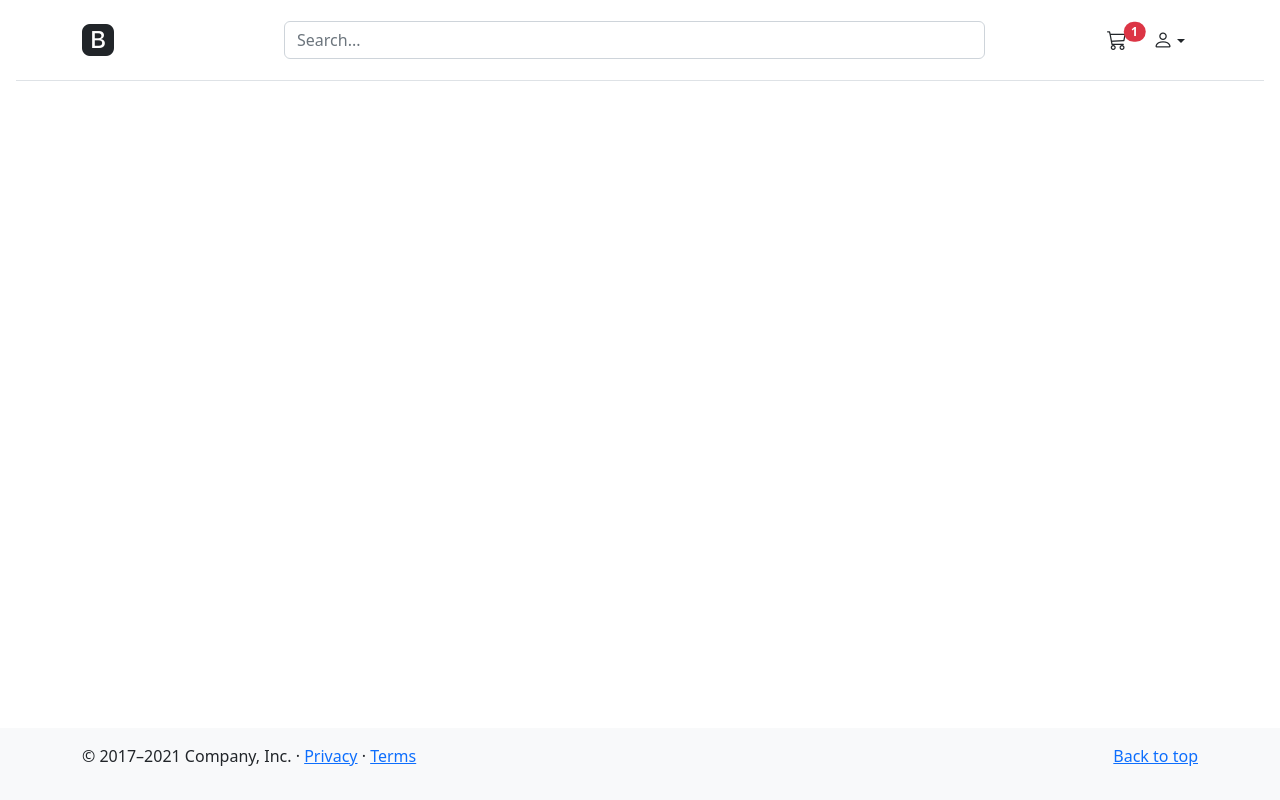
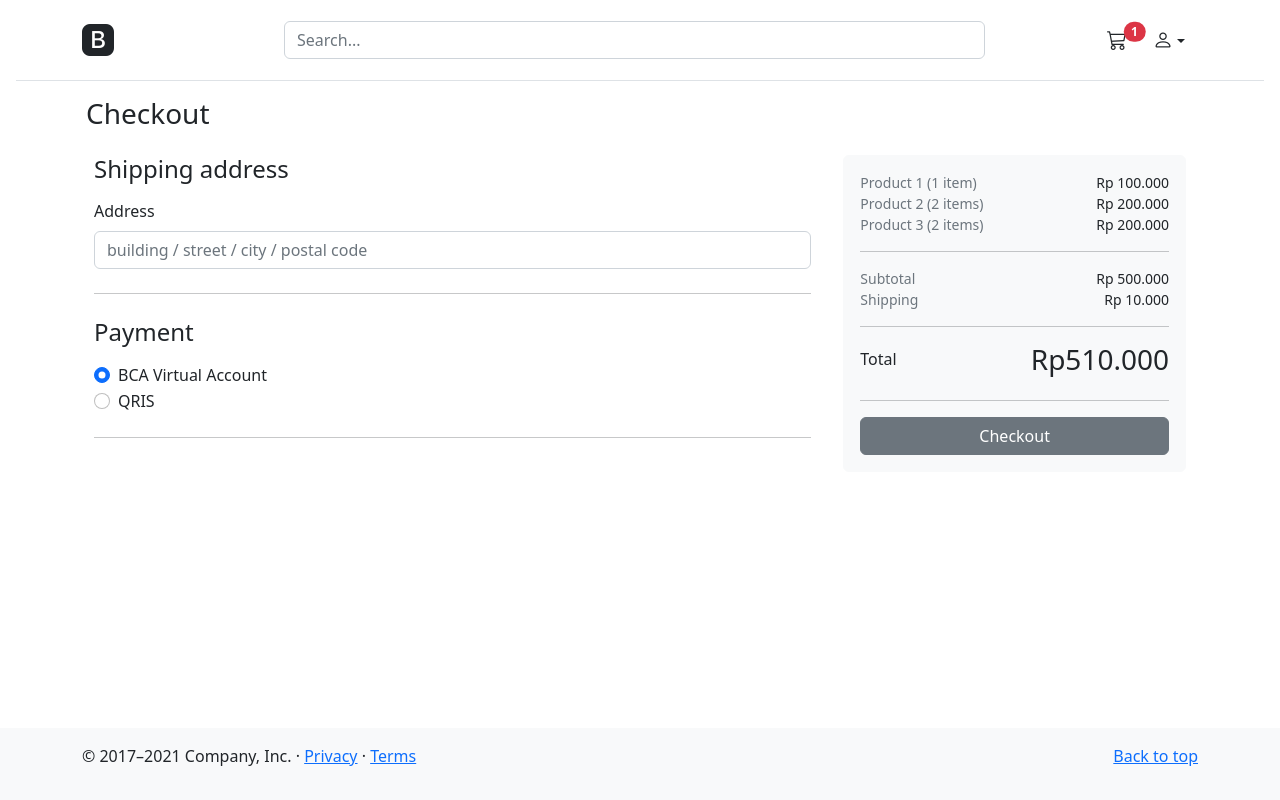
Before and after one commit to mailliw17/angular-e-commz, an Angular app: page /checkout in a window 1280 px wide. Before the commit this address led to /. Built offline with nearby package versions, Linux system fonts and the light colour scheme.

Commit message:
Add Checkout Page

```diff
--- a/src/app/app-routing.module.ts
+++ b/src/app/app-routing.module.ts
@@ -5,6 +5,7 @@ import { BCartPageComponent } from './pages/buyer/b-cart-page/b-cart-page.compon
 import { BCatalogPageComponent } from './pages/buyer/b-catalog-page/b-catalog-page.component';
 import { BProductDetailPageComponent } from './pages/buyer/b-product-detail-page/b-product-detail-page.component';
 import { SDashboardPageComponent } from './pages/seller/s-dashboard-page/s-dashboard-page.component';
+import { BCheckoutPageComponent } from './pages/buyer/b-checkout-page/b-checkout-page.component';
 
 const routes: Routes = [
   {
@@ -36,7 +37,14 @@ const routes: Routes = [
       // title: 'Home - audiBCA',
     },
   },
-   {
+  {
+    path: 'checkout',
+    component: BCheckoutPageComponent,
+    data: {
+      // title: 'Home - audiBCA',
+    },
+  },
+  {
     path: 'seller/dashboard',
     component: SDashboardPageComponent,
     data: {
--- a/src/app/pages/buyer/b-cart-page/b-cart-page.component.html
+++ b/src/app/pages/buyer/b-cart-page/b-cart-page.component.html
@@ -1,15 +1,7 @@
 <section class="mb-5">
   <p class="h3 pb-3">Shopping Cart</p>
   <div class="row g-3">
-    <div class="col-lg-8 px-5">
-      <div class="row row-cols-1">
-        <div class="col" *ngFor="let item of [1,2,3,4]">
-          <app-b-product-card [props]="{type: '2'}"></app-b-product-card>
-        </div>
-      </div>
-    </div>
-
-    <div class="col-lg-4">
+    <div class="col-lg-4 order-lg-last px-3">
       <div class="card bg-light border-light">
 
         <div class="card-body">
@@ -25,16 +17,22 @@
 
           <div class="d-flex align-items-center justify-content-between mb-3">
             <h6 class="card-title">Total</h6>
-            <h2 class="card-title">Rp 210.000</h2>
+            <h3 class="card-title">Rp210.000</h3>
           </div>
+          <hr />
 
-          <div class="d-grid gap-2">
-            <button routerLink="/checkout" type="button" class="btn btn-secondary">Checkout</button>
-          </div>
+          <button routerLink="/checkout" type="button" class="w-100 btn btn-secondary">Checkout</button>
         </div>
 
       </div>
     </div>
 
+    <div class="col-lg-8 px-3">
+      <div class="row row-cols-1">
+        <div class="col" *ngFor="let item of [1,2,3,4]">
+          <app-b-product-card [props]="{type: '2'}"></app-b-product-card>
+        </div>
+      </div>
+    </div>
   </div>
 </section>
--- a/src/app/pages/buyer/b-checkout-page/b-checkout-page.component.html
+++ b/src/app/pages/buyer/b-checkout-page/b-checkout-page.component.html
@@ -1 +1,76 @@
-<p>b-checkout-page works!</p>
+<section class="mb-5">
+  <p class="h3 pb-3">Checkout</p>
+  <div class="row g-3">
+    <div class="col-lg-4 order-lg-last px-3">
+      <div class="card bg-light border-light">
+
+        <div class="card-body">
+          <div class="d-flex align-items-center justify-content-between">
+            <small class="text-muted">Product 1 (1 item)</small>
+            <small>Rp 100.000</small>
+          </div>
+          <div class="d-flex align-items-center justify-content-between">
+            <small class="text-muted">Product 2 (2 items)</small>
+            <small>Rp 200.000</small>
+          </div>
+          <div class="d-flex align-items-center justify-content-between">
+            <small class="text-muted">Product 3 (2 items)</small>
+            <small>Rp 200.000</small>
+          </div>
+          <hr />
+
+          <div class="d-flex align-items-center justify-content-between">
+            <small class="text-muted">Subtotal</small>
+            <small>Rp 500.000</small>
+          </div>
+          <div class="d-flex align-items-center justify-content-between">
+            <small class="text-muted">Shipping</small>
+            <small>Rp 10.000</small>
+          </div>
+          <hr />
+
+          <div class="d-flex align-items-center justify-content-between">
+            <h6 class="card-title">Total</h6>
+            <h3 class="card-title">Rp510.000</h3>
+          </div>
+          <hr />
+
+          <button routerLink="/payment" type="button" class="w-100 btn btn-secondary">Checkout</button>
+        </div>
+      </div>
+    </div>
+
+    <div class="col-lg-8 px-3">
+      <h4 class="mb-3">Shipping address</h4>
+
+      <form class="needs-validation" novalidate>
+        <div class="row g-3">
+          <div class="col-12">
+            <label for="address" class="form-label">Address</label>
+            <input type="text" class="form-control" id="address" placeholder="building / street / city / postal code" required>
+            <div class="invalid-feedback">
+              Please enter your shipping address.
+            </div>
+          </div>
+        </div>
+
+        <hr class="my-4">
+
+        <h4 class="mb-3">Payment</h4>
+
+        <div class="my-3">
+          <div class="form-check">
+            <input id="credit" name="paymentMethod" type="radio" class="form-check-input" checked required>
+            <label class="form-check-label" for="credit">BCA Virtual Account</label>
+          </div>
+          <div class="form-check">
+            <input id="debit" name="paymentMethod" type="radio" class="form-check-input" required>
+            <label class="form-check-label" for="debit">QRIS</label>
+          </div>
+        </div>
+      </form>
+
+      <hr class="my-4">
+    </div>
+  </div>
+</section>
--- a/src/app/pages/buyer/b-product-detail-page/b-product-detail-page.component.html
+++ b/src/app/pages/buyer/b-product-detail-page/b-product-detail-page.component.html
@@ -38,7 +38,7 @@
 
           <div class="d-flex align-items-center justify-content-between mb-3">
             <h6 class="card-title">Subtotal</h6>
-            <h2 class="card-title">Rp200.000</h2>
+            <h3 class="card-title">Rp200.000</h3>
           </div>
 
           <div class="d-grid gap-2">
```
